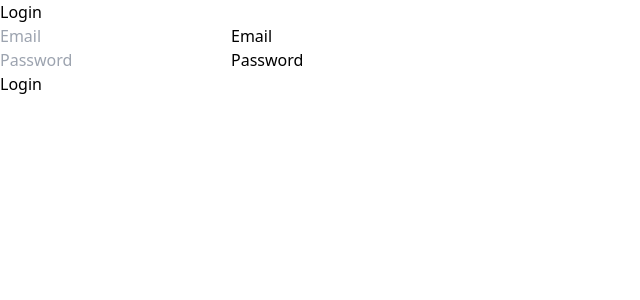
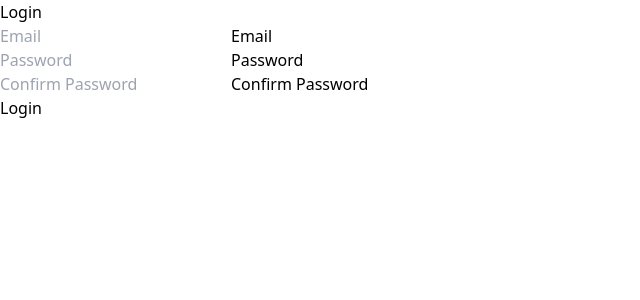
Before and after one commit to melihcanclk/oredata-assessment, a React (Vite) app in the folder oredata_frontend/: page /login in a window 1280 px wide. Shown: the top 300 px of the page, without its empty margins (0-640 px from the left). Built offline with nearby package versions, Linux system fonts and the light colour scheme.

Commit message:
feat(frontend): confirm password input for login screen

```diff
--- a/oredata_frontend/src/pages/auth/Login.tsx
+++ b/oredata_frontend/src/pages/auth/Login.tsx
@@ -19,9 +19,10 @@ const Login = () => {
         const values = {
             email: target.email.value,
             password: target.password.value,
+            confirmPassword: target.confirmPassword.value
         } as AuthLoginDTO;
 
-        console.log(values.email, values.password);
+        console.log(values.email, values.password, values.confirmPassword);
         increasePopulation();
     };
 
@@ -44,6 +45,12 @@ const Login = () => {
                         type="password"
                         error=""
                     />
+                    <AuthInput
+                        label="Confirm Password"
+                        id="confirmPassword"
+                        type="password"
+                        error=""
+                    />
                     <AuthButton loading={false} type="submit">
                         Login
                     </AuthButton>
--- a/oredata_frontend/src/types/AuthLoginDTO.tsx
+++ b/oredata_frontend/src/types/AuthLoginDTO.tsx
@@ -1,4 +1,5 @@
 export interface AuthLoginDTO {
     email: string;
     password: string;
+    confirmPassword: string;
 }
```
Also changed, not shown: 1 other file (tests, documents, lock files or other folders).
